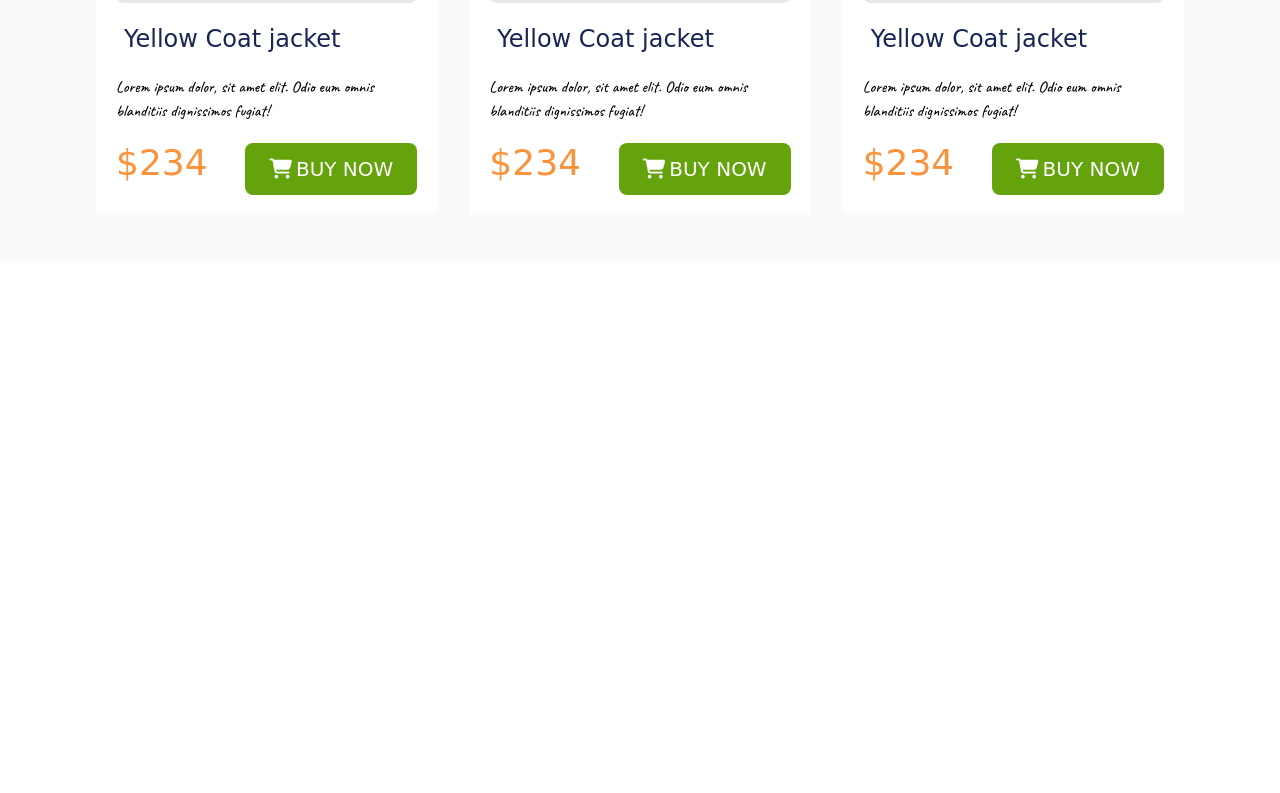
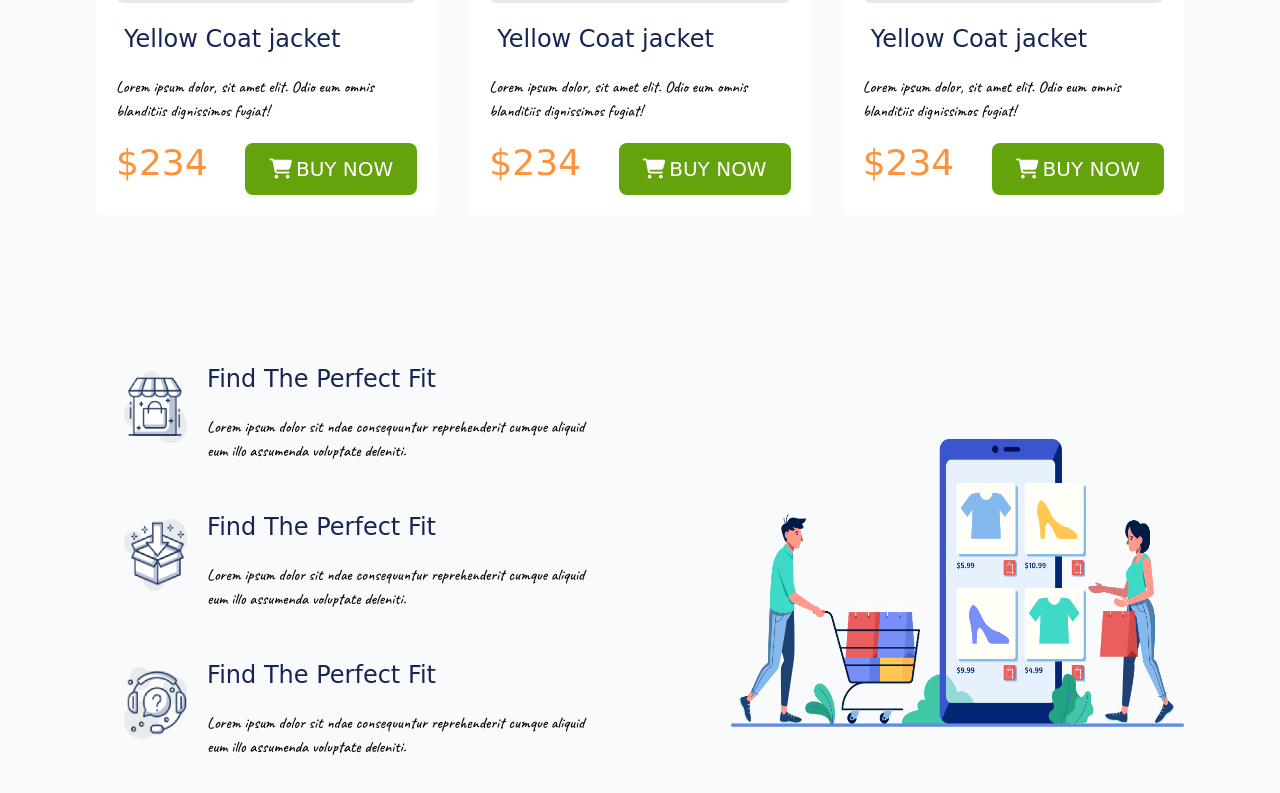
Before and after one commit to DarkRahi999/Penguin-project, a plain HTML site: page index.html in a window 1280 px wide. Shown: the part 2089-2882 px from the top of the page. Before the commit the page ends 2352 px from the top, so only its background shows below. Drawn offline with nearby package versions, Linux system fonts and the light colour scheme; a script that the page names is missing; a web font is replaced by a local one.

Commit message:
basic design done

```diff
--- a/index.html
+++ b/index.html
@@ -156,8 +156,41 @@
 					</div>
 				</div>
 			<!--O_-----------{  Details Section  }-----------_-->
-			<div class="details">
-
+			<div class="details flex py-20 w-full">
+				<div class="details-des w-7/12">
+					<div class="des-logo">
+						<div class="p-2 flex">
+							<div class=" w-1/6">
+								<img src="assets/icons/house.png" alt="" class="h-28 p-5">
+							</div>
+							<div class="w-5/6">
+								<h3 class="text-2xl font-medium text-blue-950 pt-3">Find The Perfect Fit</h3>
+								<p class="py-5 text-black w-3/4">Lorem ipsum dolor sit ndae consequuntur reprehenderit cumque aliquid eum illo assumenda voluptate deleniti.</p>
+							</div>
+						</div>
+						<div class="p-2 flex">
+							<div class=" w-1/6">
+								<img src="assets/icons/box.png" alt="" class="h-28 p-5">
+							</div>
+							<div class="w-5/6">
+								<h3 class="text-2xl font-medium text-blue-950 pt-3">Find The Perfect Fit</h3>
+								<p class="py-5 w-3/4 text-black ">Lorem ipsum dolor sit ndae consequuntur reprehenderit cumque aliquid eum illo assumenda voluptate deleniti.</p>
+							</div>
+						</div>
+						<div class="p-2 flex">
+							<div class=" w-1/6">
+								<img src="assets/icons/question.png" alt="" class="h-28 p-5">
+							</div>
+							<div class="w-5/6">
+								<h3 class="text-2xl font-medium text-blue-950 pt-3">Find The Perfect Fit</h3>
+								<p class="py-5 text-black w-3/4">Lorem ipsum dolor sit ndae consequuntur reprehenderit cumque aliquid eum illo assumenda voluptate deleniti.</p>
+							</div>
+						</div>
+					</div>
+				</div>
+				<div class="details-img w-5/12 pt-24">
+					<img src="assets/images/shopping.png" alt="shopping" class="h-72 ">
+				</div>
 			</div>
 			</section>
         <!--//_---------------{  Extra content  }---------------_-->
```
